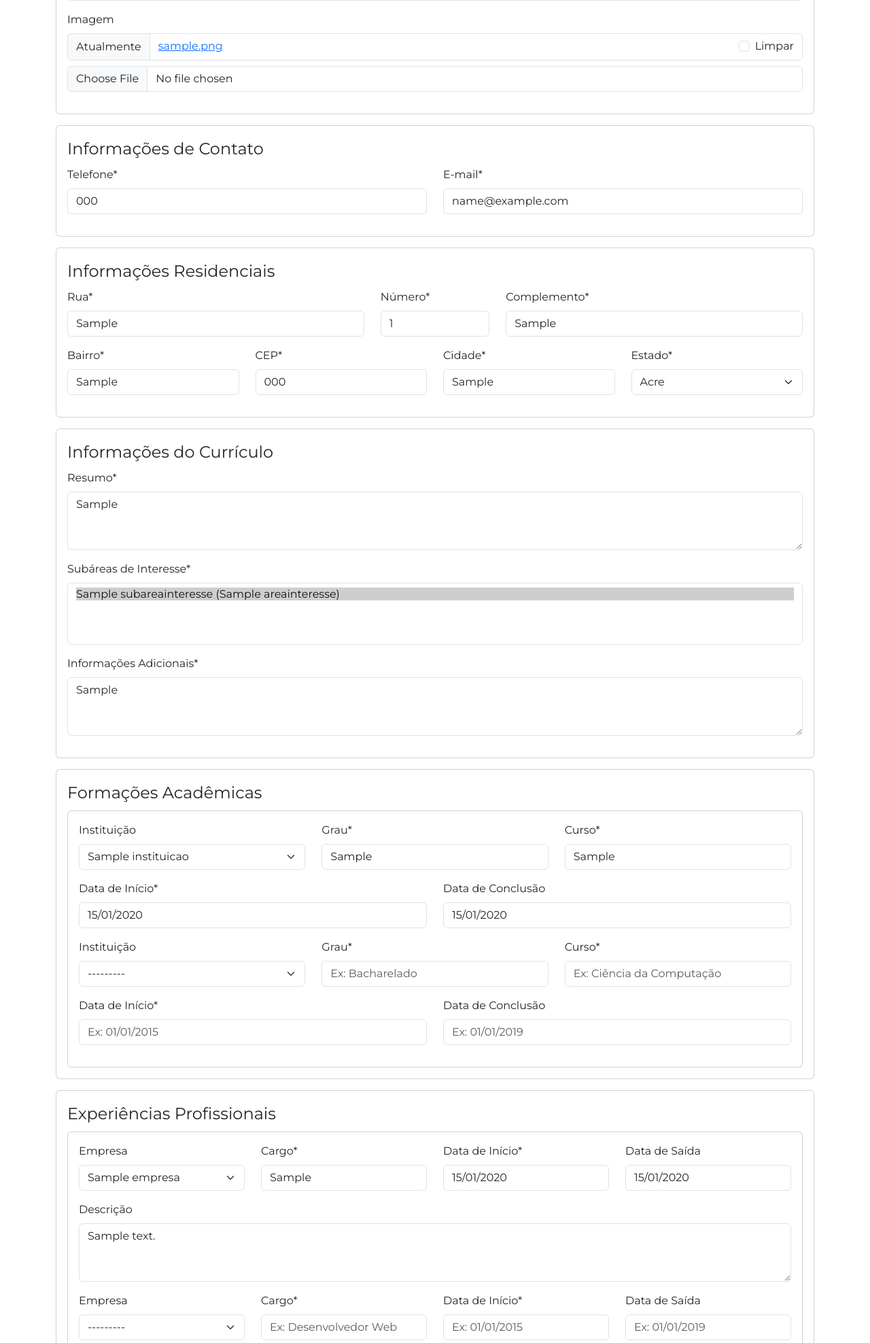
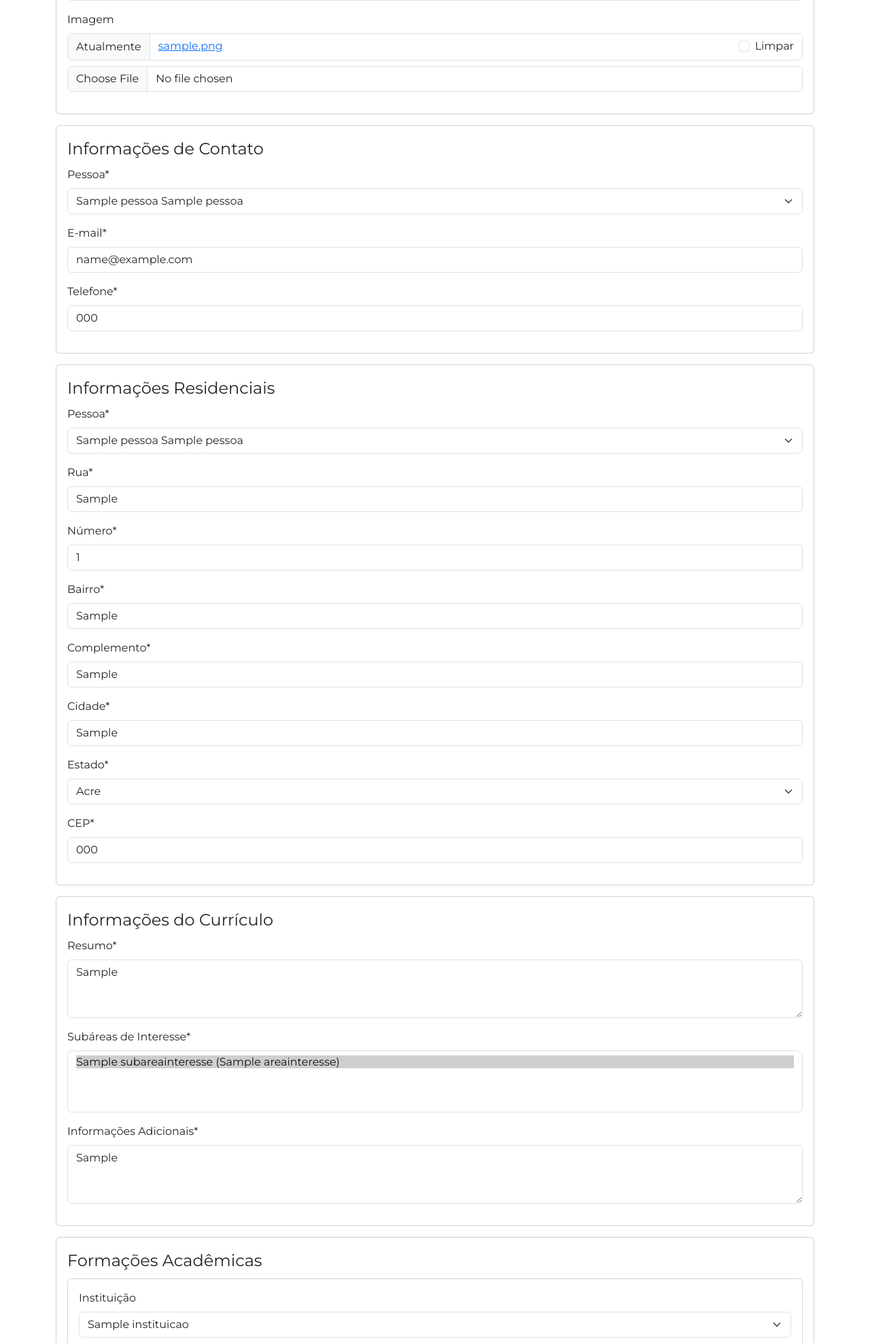
Before and after one commit to gabrielfilippe/missao_curriculo, a Django app: page /curriculo/curriculo/editar/1/ in a window 1280 px wide. Shown: the part 634-2609 px from the top of the page at 68% size. Run offline with Django 5.2, Linux system fonts and the light colour scheme; a user stored in the database is signed in; tables that the repository leaves empty hold one stand-in row (values such as "Sample post"); some libraries are stand-ins or nearby versions.

Commit message:
arrumando merda

```diff
--- a/app/forms.py
+++ b/app/forms.py
@@ -27,7 +27,7 @@ class PessoaForm(forms.ModelForm):
 class ContatoForm(forms.ModelForm):
     class Meta:
         model = Contato
-        exclude = ['pessoa']
+        fields = '__all__'
         widgets = {
             'telefone': forms.TextInput(attrs={'placeholder': 'Ex: (11) 98765-4321', 'type': 'tel'}),
             'email': forms.EmailInput(attrs={'placeholder': 'Ex: joaosilva@example.com'}),
@@ -36,7 +36,7 @@ class ContatoForm(forms.ModelForm):
 class EnderecoForm(forms.ModelForm):
     class Meta:
         model = Endereco
-        exclude = ['pessoa']
+        fields = '__all__'
         widgets = {
             'rua': forms.TextInput(attrs={'placeholder': 'Ex: Rua das Flores'}),
             'numero': forms.NumberInput(attrs={'placeholder': 'Ex: 123'}),
@@ -118,8 +118,10 @@ class HabilidadeForm(forms.ModelForm):
 # Formsets
 
 
+FormacaoAcademicaFormSet = inlineformset_factory(Curriculo, FormacaoAcademica, fields='__all__', extra=1, can_delete=False)
+ExperienciaProfissionalFormSet = inlineformset_factory(Curriculo, ExperienciaProfissional, fields='__all__', extra=1, can_delete=False)
+HabilidadeFormSet = inlineformset_factory(Curriculo, Habilidade, fields='__all__', extra=1, can_delete=False)
 
-
-FormacaoAcademicaFormSet = inlineformset_factory(Curriculo, FormacaoAcademica, form=FormacaoAcademicaForm, extra=1)
-ExperienciaProfissionalFormSet = inlineformset_factory(Curriculo, ExperienciaProfissional, form=ExperienciaProfissionalForm, extra=1)
-HabilidadeFormSet = inlineformset_factory(Curriculo, Habilidade, form=HabilidadeForm, extra=1)
+FormacaoAcademicaFormSetUpdate = inlineformset_factory(Curriculo, FormacaoAcademica, fields='__all__', extra=0, can_delete=True)
+ExperienciaProfissionalFormSetUpdate = inlineformset_factory(Curriculo, ExperienciaProfissional, fields='__all__', extra=0, can_delete=True)
+HabilidadeFormSetUpdate = inlineformset_factory(Curriculo, Habilidade, fields='__all__', extra=0, can_delete=True)
--- a/app/templates/pages/editar_curriculo.html
+++ b/app/templates/pages/editar_curriculo.html
@@ -51,6 +51,9 @@
                     {{ pessoa_form.e_primeiro_emprego|as_crispy_field }}
                 </div>
                 <div class="col-12">
+                    {{ pessoa_form.idiomas|as_crispy_field }}
+                </div>
+                <div class="col-12">
                     {{ pessoa_form.imagem|as_crispy_field }}
                 </div>
             </div>
@@ -60,12 +63,7 @@
         <fieldset>
             <legend>Informações de Contato</legend>
             <div class="row">
-                <div class="col-md-6">
-                    {{ contato_form.telefone|as_crispy_field }}
-                </div>
-                <div class="col-md-6">
-                    {{ contato_form.email|as_crispy_field }}
-                </div>
+                {{ contato_form|crispy }}
             </div>
         </fieldset>
     </div>
@@ -73,47 +71,7 @@
         <fieldset>
             <legend>Informações Residenciais</legend>
             <div class="row">
-                <div class="col-sm-8 col-lg-5">
-                    {{ endereco_form.rua|as_crispy_field }}
-                </div>
-                <div class="col-sm-4 col-lg-2">
-                    {{ endereco_form.numero|as_crispy_field }}
-                </div>
-                <div class="col-md-8 col-lg-5">
-                    {{ endereco_form.complemento|as_crispy_field }}
-                </div>
-                <div class="col-sm-6 col-md-4 col-lg-3">
-                    {{ endereco_form.bairro|as_crispy_field }}
-                </div>
-                <div class="col-sm-6 col-md-4 col-lg-3">
-                    {{ endereco_form.cep|as_crispy_field }}
-                </div>
-                <div class="col-sm-6 col-md-4 col-lg-3">
-                    {{ endereco_form.cidade|as_crispy_field }}
-                </div>
-                <div class="col-sm-6 col-md-4 col-lg-3">
-                    {{ endereco_form.estado|as_crispy_field }}
-                </div>
-            </div>
-        </fieldset>
-    </div>
-    <div class="card p-3 mt-3">
-        <fieldset>
-            <legend>Idiomas</legend>
-            {{ idioma_formset.management_form }}
-            <div class="card p-3">
-                {% for form_idioma in idioma_formset %}
-                <div class="idioma-formset">
-                    <div class="row">
-                        <div class="col-md-6">
-                            {{ form_idioma.nome|as_crispy_field }}
-                        </div>
-                        <div class="col-md-6">
-                            {{ form_idioma.nivel|as_crispy_field }}
-                        </div>
-                    </div>
-                </div>
-                {% endfor %}
+                {{ endereco_form|crispy }}
             </div>
         </fieldset>
     </div>
@@ -140,21 +98,7 @@
                 {% for form_formacao in formacao_formset %}
                 <div class="formacao-formset">
                     <div class="row">
-                        <div class="col-md-4">
-                            {{ form_formacao.instituicao|as_crispy_field }}
-                        </div>
-                        <div class="col-md-4">
-                            {{ form_formacao.grau|as_crispy_field }}
-                        </div>
-                        <div class="col-md-4">
-                            {{ form_formacao.curso|as_crispy_field }}
-                        </div>
-                        <div class="col-md-6">
-                            {{ form_formacao.data_de_inicio|as_crispy_field }}
-                        </div>
-                        <div class="col-md-6">
-                            {{ form_formacao.data_de_conclusao|as_crispy_field }}
-                        </div>
+                        {{ form_formacao|crispy }}
                     </div>
                 </div>
                 {% endfor %}
@@ -169,21 +113,7 @@
                 {% for form_experiencia in experiencia_formset %}
                 <div class="experiencia-formset">
                     <div class="row">
-                        <div class="col-md-3">
-                            {{ form_experiencia.empresa|as_crispy_field }}
-                        </div>
-                        <div class="col-md-3">
-                            {{ form_experiencia.cargo|as_crispy_field }}
-                        </div>
-                        <div class="col-md-3">
-                            {{ form_experiencia.data_de_inicio|as_crispy_field }}
-                        </div>
-                        <div class="col-md-3">
-                            {{ form_experiencia.data_de_saida|as_crispy_field }}
-                        </div>
-                        <div class="col-12">
-                            {{ form_experiencia.descricao|as_crispy_field }}
-                        </div>
+                        {{ form_experiencia|crispy }}
                     </div>
                 </div>
                 {% endfor %}
@@ -210,15 +140,6 @@
 {% block javascript %}
 <script>
     $(document).ready(function () {
-        // Inicializar o formset de idiomas
-        $('.idioma-formset').formset({
-            addText: 'Adicionar Idioma',
-            deleteText: 'Remover',
-            addCssClass: 'btn btn-primary w-100',
-            deleteCssClass: 'btn btn-danger mb-3',
-            prefix: '{{ idioma_formset.prefix }}',
-        });
-
         // Inicializar o formset de formação
         $('.formacao-formset').formset({
             addText: 'Adicionar Formação',
@@ -295,6 +216,12 @@
             placeholder: 'Selecione as subáreas de interesse',
             allowClear: true,
         });
+
+        // Inicializar o campo de subáreas de interesse com o Select2
+        $('#id_idiomas').select2({
+            placeholder: 'Selecione os idiomas',
+            allowClear: true,
+        });
     });
 </script>
 {% endblock javascript %}
--- a/app/views.py
+++ b/app/views.py
@@ -198,52 +198,35 @@ def criar_curriculo(request):
 @login_required(login_url=reverse_lazy('curriculo:login'))
 def editar_curriculo(request, id):
     curriculo = get_object_or_404(Curriculo, id=id, usuario=request.user)
+    pessoa = curriculo.pessoa
 
-    if request.method == 'GET':
-        pessoa_form = PessoaForm(instance=curriculo.pessoa)
-        contato_form = ContatoForm(instance=curriculo.pessoa.contato)
-        endereco_form = EnderecoForm(instance=curriculo.pessoa.endereco)
-        curriculo_form = CurriculoForm(instance=curriculo)
-        formacao_formset = FormacaoAcademicaFormSet(instance=curriculo)
-        experiencia_formset = ExperienciaProfissionalFormSet(instance=curriculo)
-        habilidade_formset = HabilidadeFormSet(instance=curriculo)
+    if request.method == 'POST':
+        pessoa_form = PessoaForm(request.POST, request.FILES, instance=pessoa)
+        curriculo_form = CurriculoForm(request.POST, instance=curriculo)
 
-        context = {
-            'pessoa_form': pessoa_form,
-            'contato_form': contato_form,
-            'endereco_form': endereco_form,
-            'curriculo_form': curriculo_form,
-            'formacao_formset': formacao_formset,
-            'experiencia_formset': experiencia_formset,
-            'habilidade_formset': habilidade_formset,
-            'edit_mode': True  # Adiciona uma flag para identificar a edição no template
-        }
+        contato_form = ContatoForm(request.POST, instance=pessoa.contato)
+        endereco_form = EnderecoForm(request.POST, instance=pessoa.endereco)
 
-        return render(request, 'pages/criar_curriculo.html', context)
+        formacao_formset = FormacaoAcademicaFormSetUpdate(request.POST, instance=curriculo)
+        experiencia_formset = ExperienciaProfissionalFormSetUpdate(request.POST, instance=curriculo)
+        habilidade_formset = HabilidadeFormSetUpdate(request.POST, instance=curriculo)
 
-    elif request.method == 'POST':
-        pessoa_form = PessoaForm(request.POST, request.FILES, instance=curriculo.pessoa)
-        contato_form = ContatoForm(request.POST, instance=curriculo.pessoa.contato)
-        endereco_form = EnderecoForm(request.POST, instance=curriculo.pessoa.endereco)
-        curriculo_form = CurriculoForm(request.POST, instance=curriculo)
-        formacao_formset = FormacaoAcademicaFormSet(request.POST, instance=curriculo)
-        experiencia_formset = ExperienciaProfissionalFormSet(request.POST, instance=curriculo)
-        habilidade_formset = HabilidadeFormSet(request.POST, instance=curriculo)
+        if pessoa_form.is_valid() and curriculo_form.is_valid() and contato_form.is_valid() and endereco_form.is_valid() and formacao_formset.is_valid() and experiencia_formset.is_valid() and habilidade_formset.is_valid():
 
-        if pessoa_form.is_valid() and contato_form.is_valid() and endereco_form.is_valid() and curriculo_form.is_valid() and formacao_formset.is_valid() and experiencia_formset.is_valid() and habilidade_formset.is_valid():
             with transaction.atomic():
                 pessoa = pessoa_form.save()
-                contato = contato_form.save(commit=False)
-                contato.pessoa = pessoa
-                contato.save()
-                endereco = endereco_form.save(commit=False)
-                endereco.pessoa = pessoa
-                endereco.save()
+
+                contato_form.instance = pessoa
+                contato_form.save()
+                endereco_form.instance = pessoa
+                endereco_form.save()
                 curriculo = curriculo_form.save(commit=False)
                 curriculo.usuario = request.user
                 curriculo.pessoa = pessoa
                 curriculo.save()
-                curriculo_form.save_m2m()  # Salvar os ManyToMany fields
+
+                curriculo_form.save_m2m()
+
                 formacao_formset.instance = curriculo
                 formacao_formset.save()
                 experiencia_formset.instance = curriculo
@@ -251,33 +234,41 @@ def editar_curriculo(request, id):
                 habilidade_formset.instance = curriculo
                 habilidade_formset.save()
 
-            messages.success(request, 'Currículo atualizado com sucesso!')
+                messages.success(request, 'Currículo atualizado com sucesso!')
 
-            return redirect('curriculo:curriculos')
+                return redirect('curriculo:curriculos')
         else:
+            messages.error(request, 'Erro ao atualizar currículo!')
+
+            print(pessoa_form.errors)
+            print(contato_form.errors)
+            print(endereco_form.errors)
             print(curriculo_form.errors)
             print(formacao_formset.errors)
             print(experiencia_formset.errors)
             print(habilidade_formset.errors)
-            messages.error(request, 'Erro ao atualizar currículo!')
+    else:
+        pessoa_form = PessoaForm(instance=pessoa)
+        contato_form = ContatoForm(instance=pessoa.contato)
+        endereco_form = EnderecoForm(instance=pessoa.endereco)
+        curriculo_form = CurriculoForm(instance=curriculo)
+        formacao_formset = FormacaoAcademicaFormSetUpdate(instance=curriculo)
+        experiencia_formset = ExperienciaProfissionalFormSetUpdate(instance=curriculo)
+        habilidade_formset = HabilidadeFormSetUpdate(instance=curriculo)
 
+    context = {
+        'pessoa_form': pessoa_form,
+        'contato_form': contato_form,
+        'endereco_form': endereco_form,
+        'curriculo_form': curriculo_form,
+        'formacao_formset': formacao_formset,
+        'experiencia_formset': experiencia_formset,
+        'habilidade_formset': habilidade_formset
+    }
 
-            context = {
-                'pessoa_form': pessoa_form,
-                'contato_form': contato_form,
-                'endereco_form': endereco_form,
-                'curriculo_form': curriculo_form,
-                'formacao_formset': formacao_formset,
-                'experiencia_formset': experiencia_formset,
-                'habilidade_formset': habilidade_formset,
-                'edit_mode': True  # Adiciona uma flag para identificar a edição no template
-            }
+    return render(request, 'pages/editar_curriculo.html', context)
 
-            return render(request, 'pages/criar_curriculo.html', context)
-
-
-
-
+    return render(request, 'pages/editar_curriculo.html', context)
 
 @login_required(login_url=reverse_lazy('curriculo:login'))
 def filtrar_curriculos(request):
```
